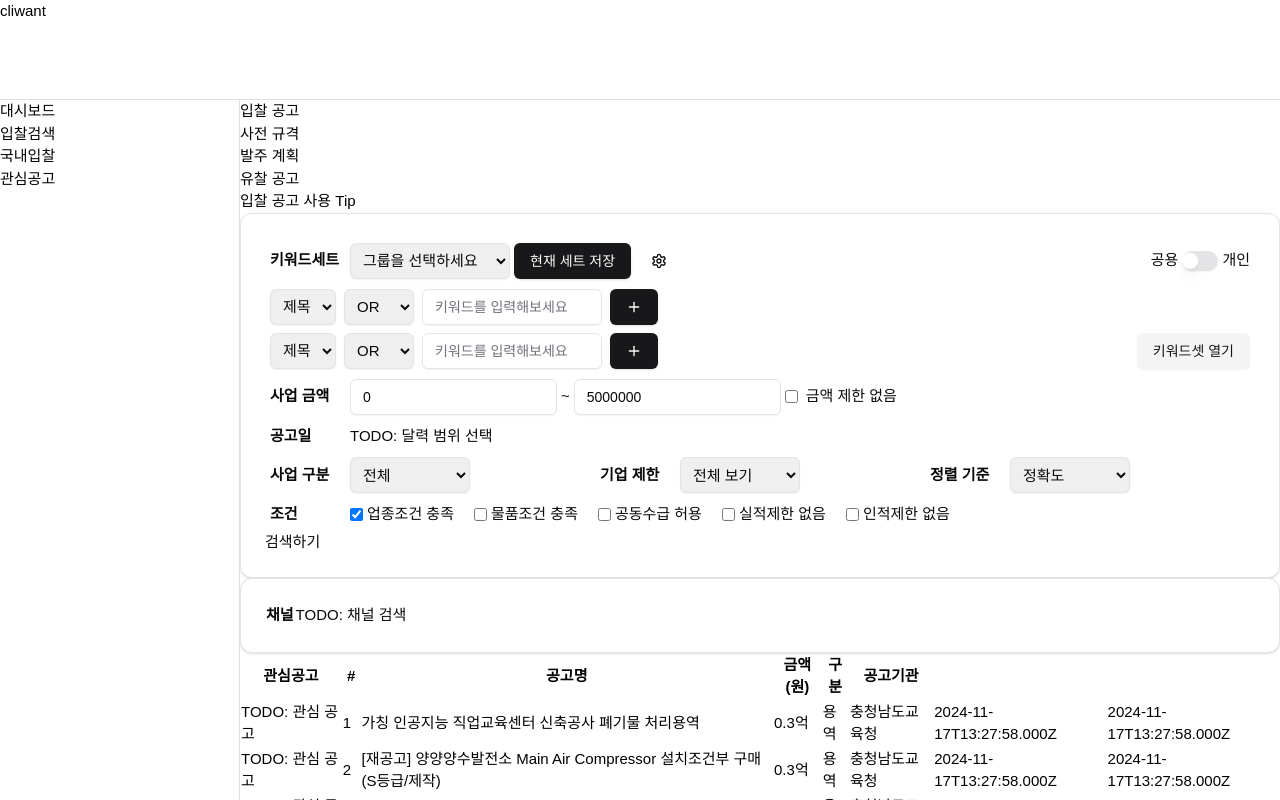
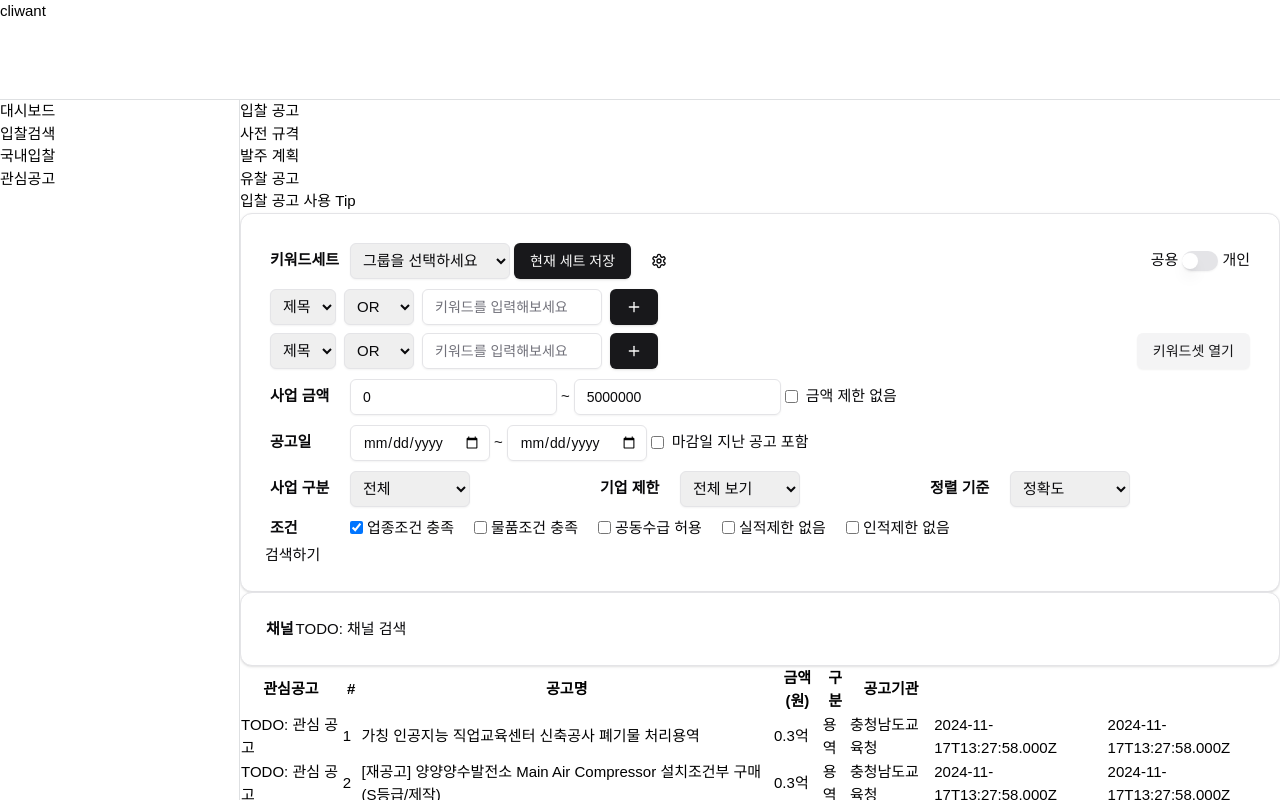
Before and after one commit to hckang80/nextjs-beginner-task, a Next.js app: page /dashboard/rfp in a window 1280 px wide. Shown: the top 800 px of the page. Built offline with nearby package versions, Linux system fonts and the light colour scheme.

Commit message:
feat: 공고일 선택 인풋 추가

```diff
--- a/app/dashboard/rfp/detailed-search.tsx
+++ b/app/dashboard/rfp/detailed-search.tsx
@@ -206,6 +206,8 @@ export function DetailedSearch() {
     >;
     priceFrom: number;
     priceTo: number;
+    announcementDateFrom: string;
+    announcementDateTo: string;
     businessType: string;
     ignoreType: "";
     sortType: "";
@@ -257,6 +259,8 @@ export function DetailedSearch() {
     },
     priceFrom: 0,
     priceTo: 5_000_000,
+    announcementDateFrom: "",
+    announcementDateTo: "",
     businessType: "",
     ignoreType: "",
     sortType: "",
@@ -531,7 +535,32 @@ export function DetailedSearch() {
 
           <tr>
             <th>공고일</th>
-            <td colSpan={5}>TODO: 달력 범위 선택</td>
+            <td colSpan={5}>
+              <div className="flex items-center gap-1">
+                <div className="flex items-center gap-1">
+                  <Input
+                    className="w-[140px]"
+                    type="date"
+                    name="announcementDateFrom"
+                    value={formModel.announcementDateFrom}
+                    onChange={handleChange}
+                  />
+                  ~
+                  <Input
+                    className="w-[140px]"
+                    type="date"
+                    name="announcementDateTo"
+                    value={formModel.announcementDateTo}
+                    onChange={handleChange}
+                  />
+                </div>
+
+                <label className="flex items-center gap-2">
+                  <input type="checkbox" />
+                  마감일 지난 공고 포함
+                </label>
+              </div>
+            </td>
           </tr>
 
           <tr>
```
